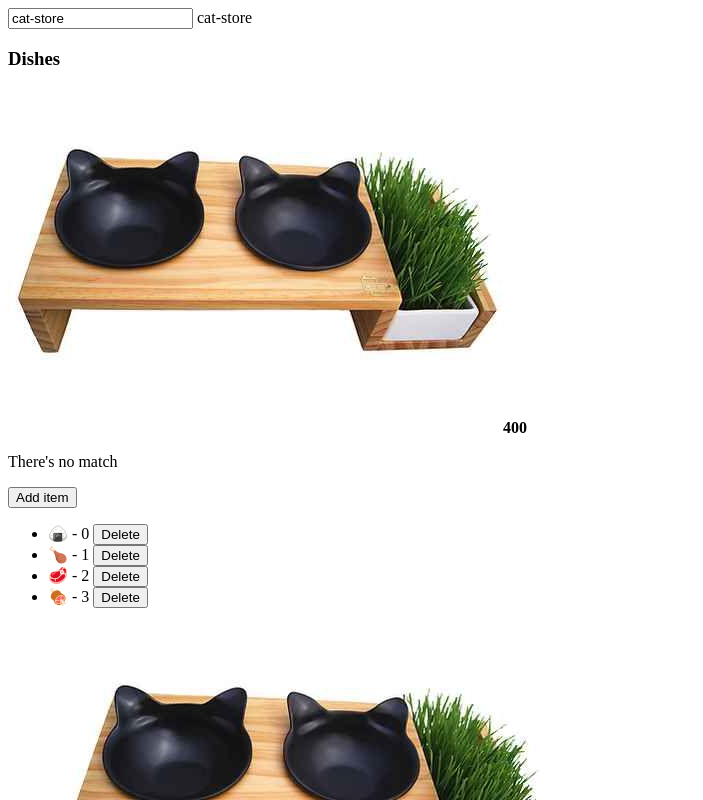
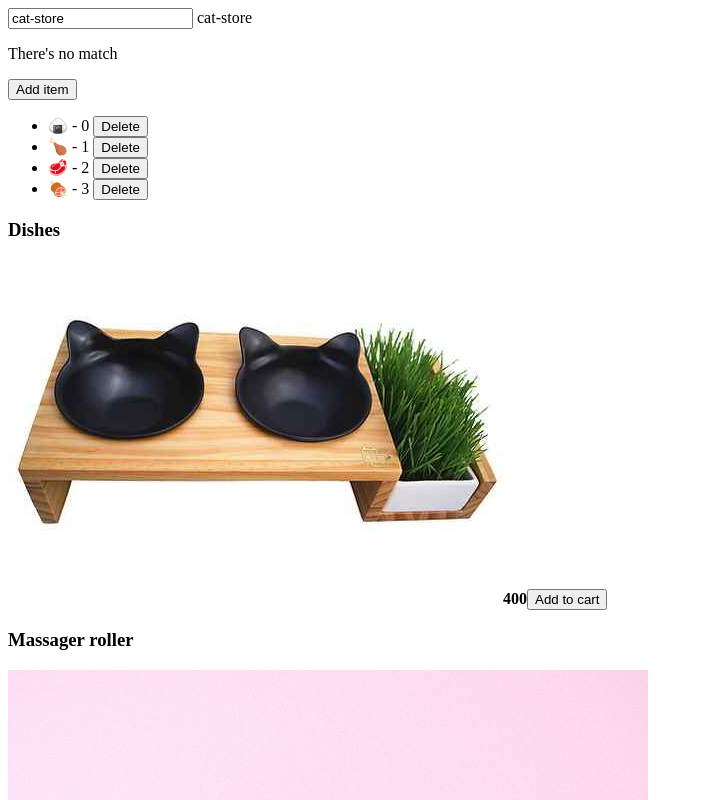
Before and after one commit to droogadulce/cat-store, an Angular app: page / in a window 1280 px wide. Shown: the top 800 px of the page, without its empty margins (0-703 px from the left). Built offline with nearby package versions, Linux system fonts and the light colour scheme.

Commit message:
Input and Output

```diff
--- a/src/app/app.component.html
+++ b/src/app/app.component.html
@@ -1,7 +1,5 @@
 <input type="text" [(ngModel)]="title">
 {{ title }}
-
-<app-product></app-product>
 
 <div *ngIf="title === 'cat'">
   This is a div for cats
@@ -24,7 +22,5 @@
 </ul>
 
 <div *ngFor="let product of products">
-  {{ product.title }}
-  <img [src]="product.image" alt="Product">
-  {{ product.price }}
+  <app-product (productClicked)="clickProduct($event)" [product]="product"></app-product>
 </div>
--- a/src/app/app.component.ts
+++ b/src/app/app.component.ts
@@ -64,4 +64,8 @@ export class AppComponent {
   deleteItem(index: number): void {
     this.items.splice(index, 1);
   }
+
+  clickProduct(id: number): void {
+    console.log(`product ${id}`);
+  }
 }
--- a/src/app/components/product.component.html
+++ b/src/app/components/product.component.html
@@ -1,3 +1,4 @@
 <h3>{{ product.title }}</h3>
 <img [src]="product.image" alt="Product">
 <strong>{{ product.price }}</strong>
+<button (click)="addToCart()">Add to cart</button>
--- a/src/app/components/product.component.ts
+++ b/src/app/components/product.component.ts
@@ -1,4 +1,4 @@
-import { Component } from '@angular/core';
+import { Component, Input, Output, EventEmitter } from '@angular/core';
 
 import { Product } from '../product.model';
 
@@ -8,11 +8,11 @@ import { Product } from '../product.model';
 })
 export class ProductComponent {
 
-    product: Product = {
-        id: '1',
-        image: 'assets/images/dishes.jpg',
-        title: 'Dishes',
-        price: 400,
-        description: 'Dishes on a wood table and a digestive plant.'
-    };
+    @Input() product: Product;
+    @Output() productClicked: EventEmitter<any> = new EventEmitter();
+
+    addToCart(): void {
+        console.log('product added');
+        this.productClicked.emit(this.product.id);
+    }
 }
```
